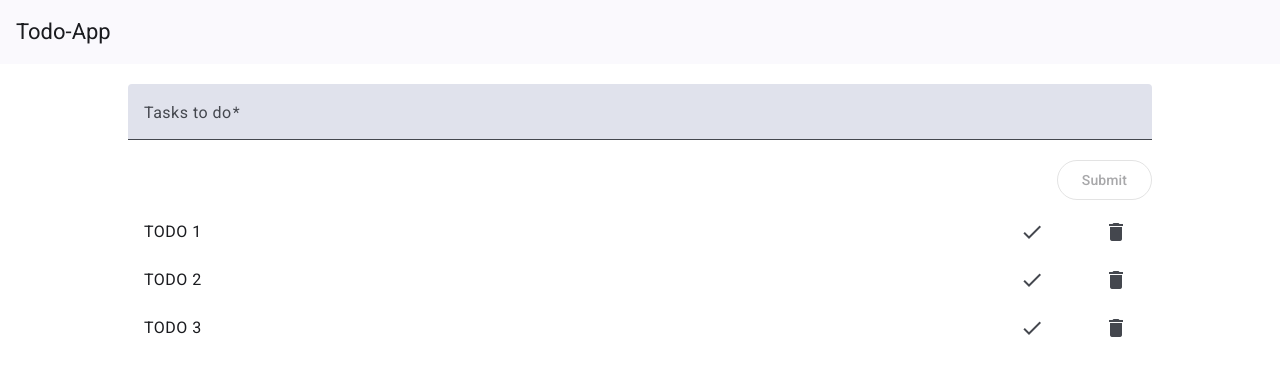
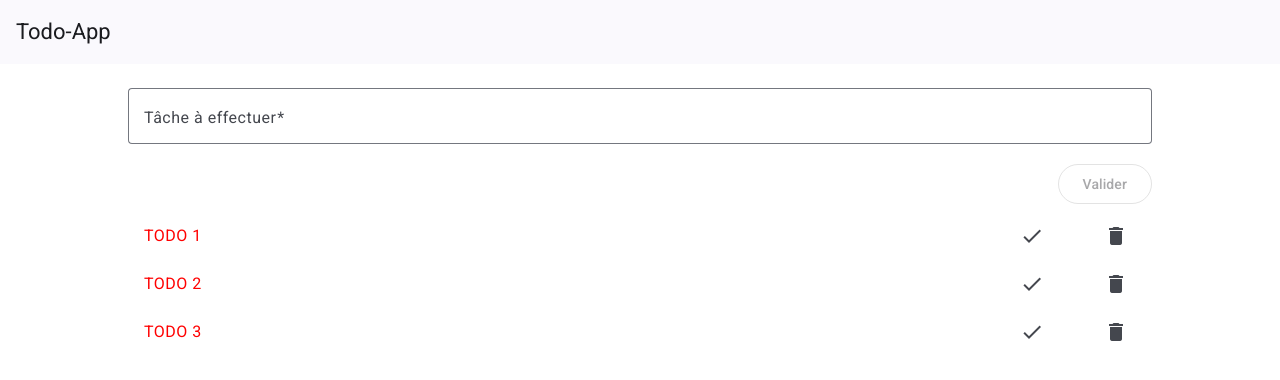
Before and after one commit to LejeuneA/todo-app, an Angular app: page / in a window 1280 px wide. Shown: the top 380 px of the page. Built offline with nearby package versions, Linux system fonts and the light colour scheme.

Commit message:
08/02/2025

```diff
--- a/angular.json
+++ b/angular.json
@@ -20,7 +20,9 @@
             "outputPath": "dist/todo-app",
             "index": "src/index.html",
             "browser": "src/main.ts",
-            "polyfills": ["zone.js"],
+            "polyfills": [
+              "zone.js"
+            ],
             "tsConfig": "tsconfig.app.json",
             "inlineStyleLanguage": "scss",
             "assets": [
@@ -77,7 +79,10 @@
         "test": {
           "builder": "@angular-devkit/build-angular:karma",
           "options": {
-            "polyfills": ["zone.js", "zone.js/testing"],
+            "polyfills": [
+              "zone.js",
+              "zone.js/testing"
+            ],
             "tsConfig": "tsconfig.spec.json",
             "inlineStyleLanguage": "scss",
             "assets": [
@@ -97,6 +102,6 @@
     }
   },
   "cli": {
-    "analytics": "4e123f52-8dff-4a28-b0c7-c39e03af132d"
+    "analytics": false
   }
 }
--- a/package.json
+++ b/package.json
@@ -11,7 +11,7 @@
   "private": true,
   "dependencies": {
     "@angular/animations": "^19.1.0",
-    "@angular/cdk": "^19.1.3",
+    "@angular/cdk": "~19.1.2",
     "@angular/common": "^19.1.0",
     "@angular/compiler": "^19.1.0",
     "@angular/core": "^19.1.0",
--- a/src/app/app.component.html
+++ b/src/app/app.component.html
@@ -1,9 +1,9 @@
 <app-header></app-header>
 <div class="container">
   <form class="todo-form">
-    <mat-form-field class="todo-full-width">
-      <mat-label>Tasks to do</mat-label>
-      <input [formControl]="fc" matInput placeholder="Tasks to do" />
+    <mat-form-field appearance="outline" class="full-width">
+      <mat-label>Tâche à effectuer</mat-label>
+      <input [formControl]="fc" matInput placeholder="Ex. Faire les courses">
       @if (fc.hasError('required')) {
       <mat-error>Attention le champs requis est vide</mat-error>
       } @else if (fc.hasError('minlength')) {
@@ -12,7 +12,7 @@
     </mat-form-field>
   </form>
   <div class="flex-end">
-    <button mat-stroked-button [disabled]="fc.invalid" (click)="addItemInList()">Submit</button>
+    <button mat-stroked-button [disabled]="fc.invalid" (click)="addItemInList()">Valider</button>
   </div>
   <app-todo-list [todoList]="todos" (onDeleteTodo)="removeItemFromList($event)"
     (onTodoDone)="setDone($event)"></app-todo-list>
--- a/src/app/app.component.scss
+++ b/src/app/app.component.scss
@@ -1,20 +1,18 @@
 .container {
   width: 80vw;
-    padding-top: 20px;
+  padding-top: 24px;
   margin: auto;
-}
 
   .todo-form {
-    min-width: 150px;
-    max-width: 100%;
     width: 100%;
-
-    .todo-full-width {
+    .full-width {
       width: 100%;
     }
   }
 
   .flex-end {
     display: flex;
+    align-items: flex-end;
     justify-content: flex-end;
   }
+}
--- a/src/app/header/header.component.html
+++ b/src/app/header/header.component.html
@@ -1,3 +1,3 @@
 <mat-toolbar>
-  <span>Todo-App</span>
+    <span>Todo-App</span>
 </mat-toolbar>
--- a/src/app/todo-list/todo-list.component.html
+++ b/src/app/todo-list/todo-list.component.html
@@ -1,11 +1,11 @@
 <mat-list role="list">
   @for (item of todoList; track $index) {
-  <mat-list-item role="listitem">{{ item.name }}
-    @if(!item.isDone){
-    <button mat-icon-button matListItemMeta (click)="doneTodo(item)">
+  <mat-list-item role="listitem">
+    <span [class]="item.isDone ? 'done' : 'undone'">{{item.name}}</span>
+    <button mat-icon-button matListItemMeta (click)="doneTodo(item)" [disabled]="item.isDone">
       <mat-icon>check</mat-icon>
-    </button>}
-    <button mat-icon-button matListItemMeta (click)=" deleteTodo(item)">
+    </button>
+    <button mat-icon-button matListItemMeta (click)="deleteTodo(item)">
       <mat-icon>delete</mat-icon>
     </button>
   </mat-list-item>
--- a/src/app/todo-list/todo-list.component.scss
+++ b/src/app/todo-list/todo-list.component.scss
@@ -0,0 +1,8 @@
+.done {
+    color: green;
+    text-decoration: line-through;
+}
+
+.undone {
+    color: red;
+}
--- a/src/styles.scss
+++ b/src/styles.scss
@@ -2,6 +2,3 @@
 
 html, body { height: 100%; }
 body { margin: 0; font-family: Roboto, "Helvetica Neue", sans-serif; }
-
-html, body { height: 100%; }
-body { margin: 0; font-family: Roboto, "Helvetica Neue", sans-serif; }
```
Also changed, not shown: src/app/app.component.ts (+9 -8 lines), 2 other files (tests, documents, lock files or other folders). Lines whose indentation alone changed are shown as unchanged.
